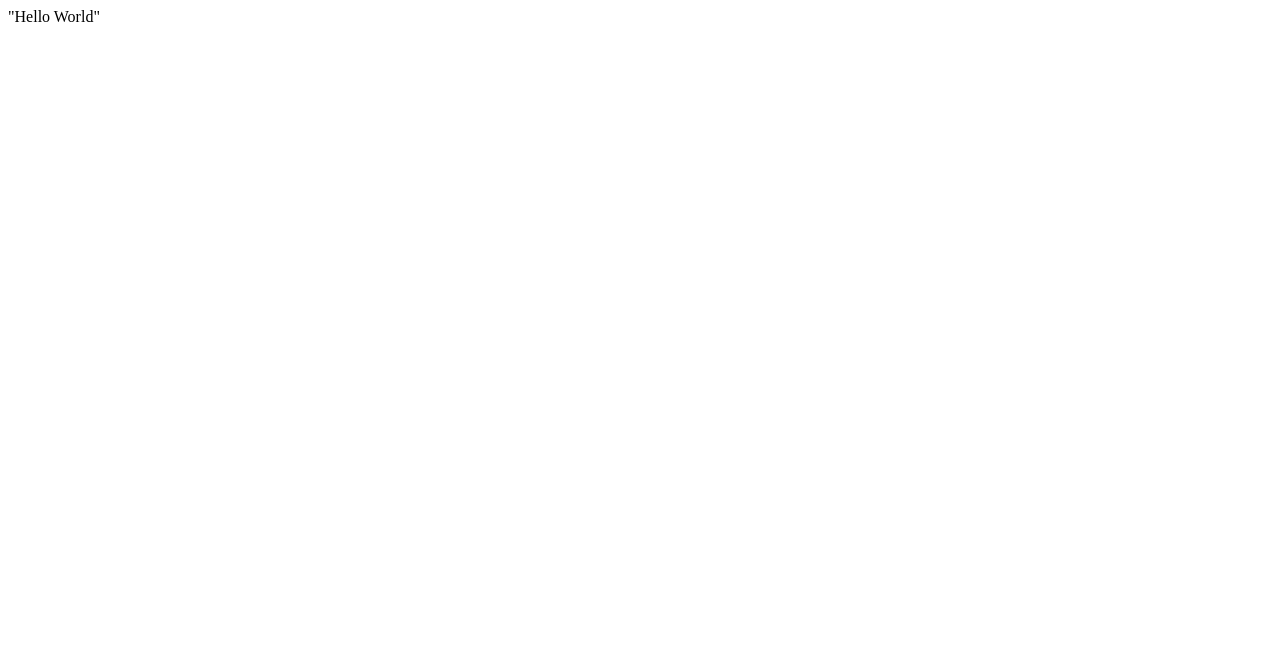
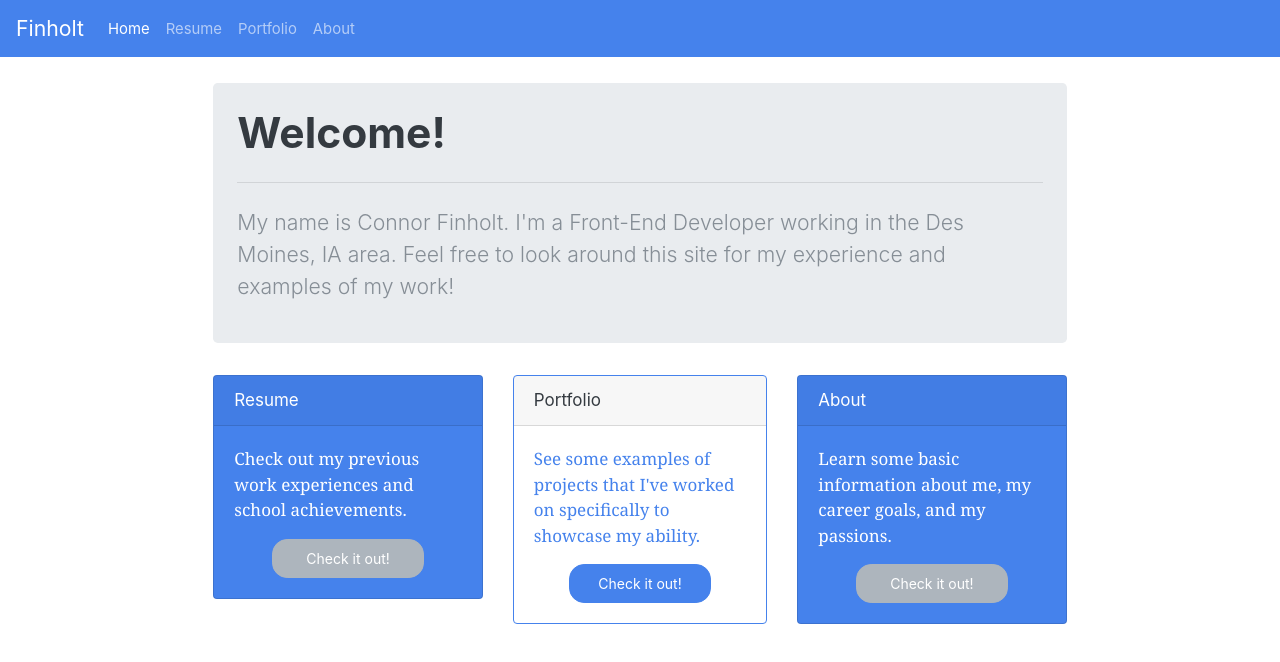
Before and after one commit to Finholt/Finholt.github.io, a plain HTML site: page index.html in a window 1280 px wide. Drawn offline with nearby package versions, Linux system fonts and the light colour scheme.

Commit message:
Added basic layout and information to homepage

```diff
--- a/index.html
+++ b/index.html
@@ -1 +1,83 @@
-"Hello World"
+<!DOCTYPE html>
+<html lang="en">
+
+<head>
+    <meta charset="UTF-8">
+    <meta name="viewport" content="width=device-width, initial-scale=1.0">
+    <meta http-equiv="X-UA-Compatible" content="ie=edge">
+    <title>Connor Finholt</title>
+    <link rel="stylesheet" href="https://bootswatch.com/4/litera/bootstrap.min.css">
+</head>
+
+<body>
+    <nav class="navbar navbar-expand-lg navbar-dark bg-primary">
+        <a class="navbar-brand" href="#">Finholt</a>
+        <button class="navbar-toggler" type="button" data-toggle="collapse" data-target="#navbarColor01" aria-controls="navbarColor01"
+            aria-expanded="false" aria-label="Toggle navigation" style="">
+            <span class="navbar-toggler-icon"></span>
+        </button>
+
+        <div class="collapse navbar-collapse" id="navbarColor01">
+            <ul class="navbar-nav mr-auto">
+                <li class="nav-item active">
+                    <a class="nav-link" href="#">Home
+                        <span class="sr-only">(current)</span>
+                    </a>
+                </li>
+                <li class="nav-item">
+                    <a class="nav-link" href="#">Resume</a>
+                </li>
+                <li class="nav-item">
+                    <a class="nav-link" href="#">Portfolio</a>
+                </li>
+                <li class="nav-item">
+                    <a class="nav-link" href="#">About</a>
+                </li>
+            </ul>
+        </div>
+    </nav>
+    <br>
+
+    <div class="col-lg-8 offset-lg-2 col-md-10 offset-md-1 col-sm-12">
+        <div class="row">
+            <div class="jumbotron col-sm-12 p-4">
+                <h1>Welcome!</h1>
+                <hr class="my-4">
+                <p class="lead">My name is Connor Finholt. I'm a Front-End Developer working in the Des Moines, IA area. Feel free to look
+                    around this site for my experience and examples of my work!</p>
+            </div>
+        </div>
+
+        <div class="row">
+            <div class="col-md-4 col-sm-12 pl-0">
+                <div class="card text-white bg-primary mb-3" style="max-width: 20rem;">
+                    <div class="card-header">Resume</div>
+                    <div class="card-body">
+                        <p class="card-text">Check out my previous work experiences and school achievements.</p>
+                        <button class="btn btn-secondary col-sm-8 offset-sm-2">Check it out!</button>
+                    </div>
+                </div>
+            </div>
+            <div class="col-md-4 col-sm-12">
+                <div class="card border-primary mb-3" style="max-width: 20rem;">
+                    <div class="card-header">Portfolio</div>
+                    <div class="card-body text-primary">
+                        <p class="card-text">See some examples of projects that I've worked on specifically to showcase my ability.</p>
+                        <button class="btn btn-primary col-sm-8 offset-sm-2">Check it out!</button>
+                    </div>
+                </div>
+            </div>
+            <div class="col-md-4 col-sm-12 pr-0">
+                <div class="card text-white bg-primary mb-3" style="max-width: 20rem;">
+                    <div class="card-header">About</div>
+                    <div class="card-body">
+                        <p class="card-text">Learn some basic information about me, my career goals, and my passions.</p>
+                        <button class="btn btn-secondary col-sm-8 offset-sm-2">Check it out!</button>
+                    </div>
+                </div>
+            </div>
+        </div>
+    </div>
+</body>
+
+</html>
```
